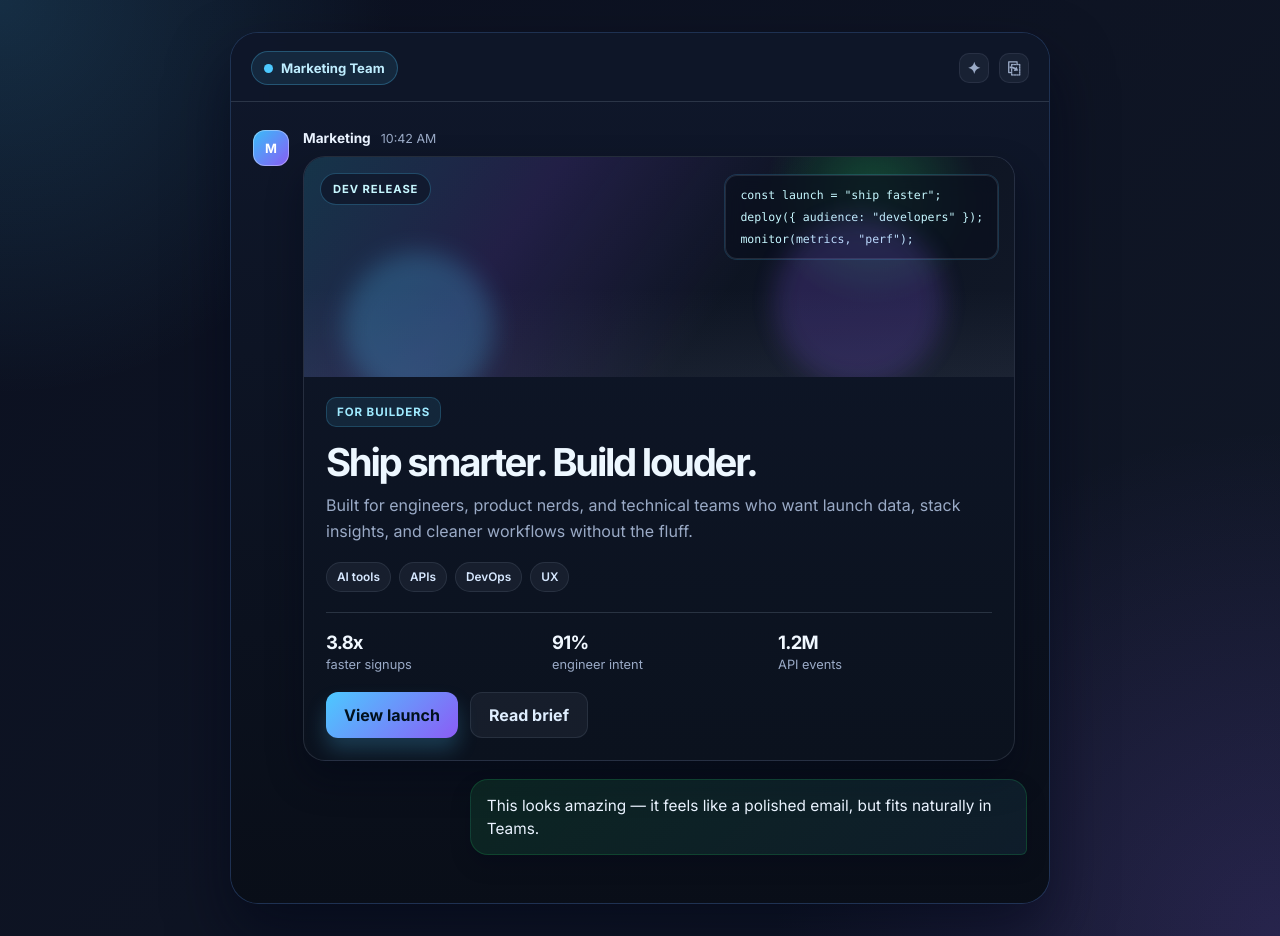
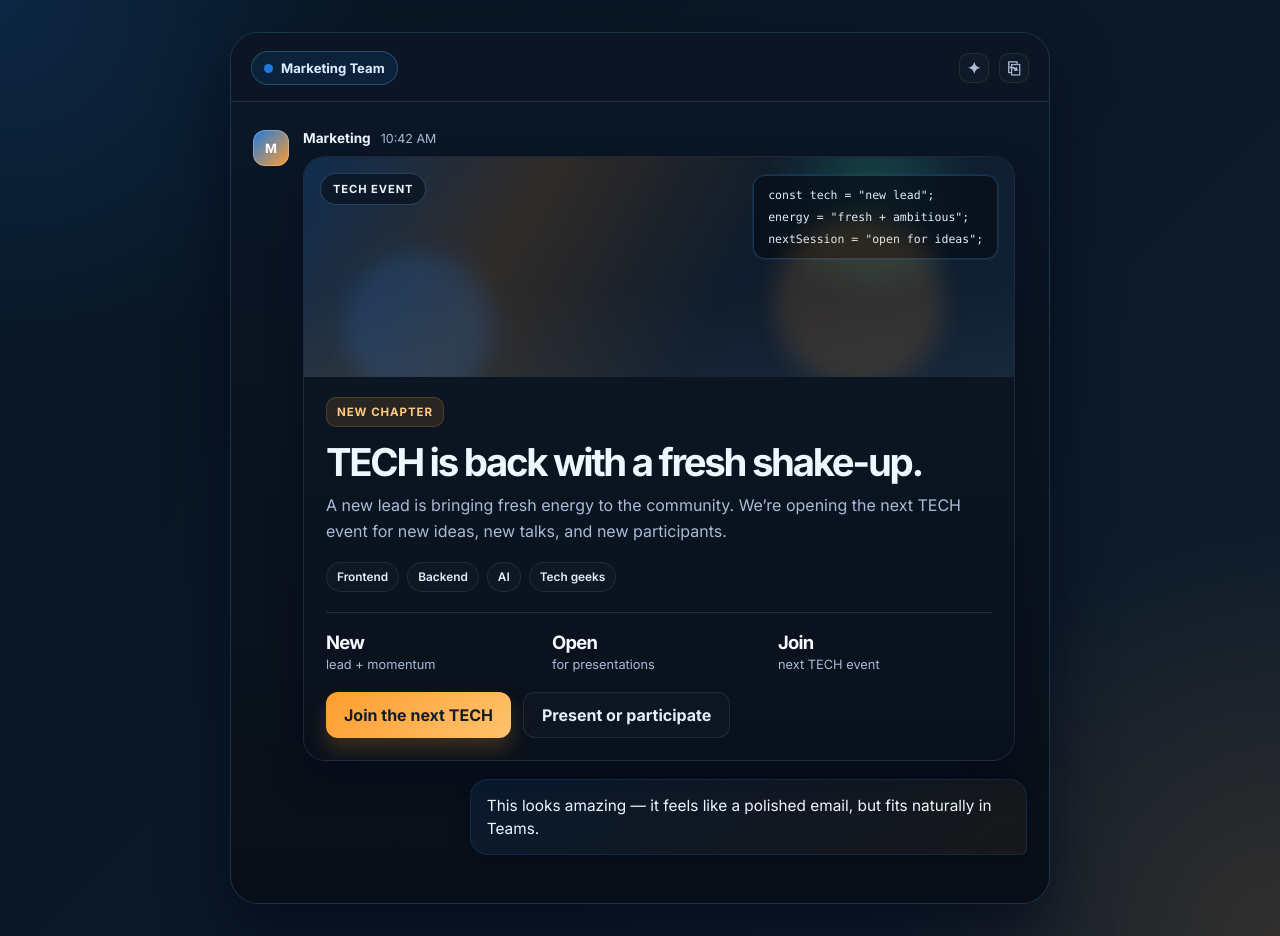
Before and after one commit to TyponUX/Tech-Talk, a plain HTML site: page index.html in a window 1280 px wide. Drawn offline with Linux system fonts and the light colour scheme.

Commit message:
Update TECH event announcement prototype

```diff
--- a/index.html
+++ b/index.html
@@ -34,48 +34,48 @@
 
               <div class="campaign-card">
                 <div class="campaign-hero">
-                  <div class="hero-badge">dev release</div>
+                  <div class="hero-badge">TECH event</div>
                   <div class="code-overlay">
-                    <span class="code-line">const launch = "ship faster";</span>
-                    <span class="code-line">deploy({ audience: "developers" });</span>
-                    <span class="code-line">monitor(metrics, "perf");</span>
+                    <span class="code-line">const tech = "new lead";</span>
+                    <span class="code-line">energy = "fresh + ambitious";</span>
+                    <span class="code-line">nextSession = "open for ideas";</span>
                   </div>
                   <div class="glow-orb orb-one"></div>
                   <div class="glow-orb orb-two"></div>
                 </div>
 
                 <div class="campaign-body">
-                  <div class="eyebrow">for builders</div>
-                  <h1>Ship smarter. Build louder.</h1>
+                  <div class="eyebrow">new chapter</div>
+                  <h1>TECH is back with a fresh shake-up.</h1>
                   <p>
-                    Built for engineers, product nerds, and technical teams who want launch data, stack insights, and cleaner workflows without the fluff.
+                    A new lead is bringing fresh energy to the community. We’re opening the next TECH event for new ideas, new talks, and new participants.
                   </p>
 
                   <div class="tag-row">
-                    <span>AI tools</span>
-                    <span>APIs</span>
-                    <span>DevOps</span>
-                    <span>UX</span>
+                    <span>Frontend</span>
+                    <span>Backend</span>
+                    <span>AI</span>
+                    <span>Tech geeks</span>
                   </div>
 
                   <div class="stats-row">
                     <div>
-                      <strong>3.8x</strong>
-                      <span>faster signups</span>
+                      <strong>New</strong>
+                      <span>lead + momentum</span>
                     </div>
                     <div>
-                      <strong>91%</strong>
-                      <span>engineer intent</span>
+                      <strong>Open</strong>
+                      <span>for presentations</span>
                     </div>
                     <div>
-                      <strong>1.2M</strong>
-                      <span>API events</span>
+                      <strong>Join</strong>
+                      <span>next TECH event</span>
                     </div>
                   </div>
 
                   <div class="cta-row">
-                    <button class="primary">View launch</button>
-                    <button class="secondary">Read brief</button>
+                    <button class="primary">Join the next TECH</button>
+                    <button class="secondary">Present or participate</button>
                   </div>
                 </div>
               </div>
--- a/styles.css
+++ b/styles.css
@@ -1,18 +1,19 @@
 :root {
-  --bg-1: #0b1020;
-  --bg-2: #111827;
-  --panel: #101827;
-  --panel-alt: #0d1527;
-  --chat: #0b1220;
-  --line: rgba(148, 163, 184, 0.22);
-  --text: #eaf3ff;
-  --muted: #9aaac6;
-  --blue: #4cc9ff;
-  --cyan: #6ee7ff;
-  --purple: #8b5cf6;
-  --green: #22c55e;
-  --orange: #ffb454;
-  --shadow: 0 30px 60px rgba(2, 6, 23, 0.55);
+  --bg-1: #081522;
+  --bg-2: #0f1d2d;
+  --panel: #0b1727;
+  --panel-alt: #112236;
+  --chat: #0a1422;
+  --line: rgba(148, 163, 184, 0.18);
+  --text: #edf5ff;
+  --muted: #a9bbd5;
+  --blue: #1f7ae0;
+  --blue-soft: #69c5ff;
+  --orange: #ff9d2f;
+  --orange-soft: #ffc36d;
+  --purple: #5a7bff;
+  --green: #32d29a;
+  --shadow: 0 30px 60px rgba(2, 6, 23, 0.58);
 }
 
 * {
@@ -26,8 +27,8 @@ body {
   place-items: center;
   font-family: "Inter", sans-serif;
   background:
-    radial-gradient(circle at top left, rgba(76, 201, 255, 0.16), transparent 25%),
-    radial-gradient(circle at bottom right, rgba(139, 92, 246, 0.18), transparent 32%),
+    radial-gradient(circle at top left, rgba(31, 122, 224, 0.18), transparent 24%),
+    radial-gradient(circle at bottom right, rgba(255, 157, 47, 0.14), transparent 26%),
     linear-gradient(135deg, var(--bg-1), var(--bg-2));
   color: var(--text);
 }
@@ -40,9 +41,9 @@ body {
 .teams-window {
   width: min(100%, 820px);
   margin: 0 auto;
-  background: rgba(15, 23, 42, 0.82);
+  background: rgba(10, 20, 34, 0.86);
   backdrop-filter: blur(20px);
-  border: 1px solid rgba(96, 165, 250, 0.2);
+  border: 1px solid rgba(105, 197, 255, 0.18);
   border-radius: 28px;
   box-shadow: var(--shadow);
   overflow: hidden;
@@ -54,16 +55,16 @@ body {
   justify-content: space-between;
   padding: 18px 20px 16px;
   border-bottom: 1px solid var(--line);
-  background: rgba(15, 23, 42, 0.9);
+  background: rgba(12, 22, 36, 0.9);
 }
 
 .team-pill {
   display: inline-flex;
   align-items: center;
   gap: 8px;
-  background: rgba(76, 201, 255, 0.1);
-  border: 1px solid rgba(76, 201, 255, 0.28);
-  color: #bfeeff;
+  background: rgba(31, 122, 224, 0.12);
+  border: 1px solid rgba(105, 197, 255, 0.25);
+  color: #d8efff;
   font-weight: 700;
   font-size: 0.82rem;
   padding: 8px 12px;
@@ -91,13 +92,13 @@ body {
   display: grid;
   place-items: center;
   border-radius: 10px;
-  background: rgba(148, 163, 184, 0.08);
-  border: 1px solid rgba(148, 163, 184, 0.12);
+  background: rgba(255, 255, 255, 0.02);
+  border: 1px solid rgba(255, 255, 255, 0.08);
   font-weight: 700;
 }
 
 .chat-thread {
-  background: linear-gradient(180deg, rgba(15, 23, 42, 0.92), rgba(9, 14, 24, 0.98));
+  background: linear-gradient(180deg, rgba(11, 23, 39, 0.94), rgba(8, 15, 24, 1));
   padding: 28px 22px 30px;
 }
 
@@ -121,8 +122,8 @@ body {
   color: white;
   font-weight: 700;
   font-size: 0.8rem;
-  background: linear-gradient(135deg, #38bdf8, #8b5cf6);
-  box-shadow: inset 0 0 0 1px rgba(255,255,255,0.35);
+  background: linear-gradient(135deg, var(--blue), var(--orange));
+  box-shadow: inset 0 0 0 1px rgba(255,255,255,0.25);
 }
 
 .message-content {
@@ -144,18 +145,18 @@ body {
 }
 
 .campaign-card {
-  background: linear-gradient(180deg, rgba(15, 23, 42, 0.98), rgba(11, 18, 30, 1));
+  background: linear-gradient(180deg, rgba(12, 24, 39, 1), rgba(9, 17, 28, 1));
   border-radius: 22px;
-  border: 1px solid rgba(148, 163, 184, 0.18);
+  border: 1px solid rgba(148, 163, 184, 0.15);
   overflow: hidden;
-  box-shadow: 0 18px 35px rgba(2, 6, 23, 0.45);
+  box-shadow: 0 18px 35px rgba(2, 6, 23, 0.46);
 }
 
 .campaign-hero {
   position: relative;
   height: 220px;
   overflow: hidden;
-  background: linear-gradient(135deg, rgba(8, 15, 28, 1), rgba(17, 24, 39, 1));
+  background: linear-gradient(135deg, rgba(10, 19, 32, 1), rgba(17, 34, 54, 1));
 }
 
 .campaign-hero::before {
@@ -163,9 +164,9 @@ body {
   position: absolute;
   inset: 0;
   background:
-    linear-gradient(125deg, rgba(76, 201, 255, 0.2), rgba(139, 92, 246, 0.18), transparent 60%),
-    radial-gradient(circle at 80% 18%, rgba(34, 197, 94, 0.3), transparent 18%),
-    linear-gradient(transparent 0 60%, rgba(148, 163, 184, 0.08));
+    linear-gradient(120deg, rgba(31, 122, 224, 0.25), rgba(255, 157, 47, 0.15), transparent 60%),
+    radial-gradient(circle at 80% 18%, rgba(50, 210, 154, 0.24), transparent 18%),
+    linear-gradient(transparent 0 60%, rgba(255,255,255,0.03));
 }
 
 .code-overlay {
@@ -176,16 +177,16 @@ body {
   gap: 8px;
   padding: 12px 14px;
   border-radius: 12px;
-  background: rgba(11, 16, 30, 0.72);
-  border: 1px solid rgba(148, 163, 184, 0.18);
-  box-shadow: 0 0 0 1px rgba(76, 201, 255, 0.18);
+  background: rgba(7, 14, 24, 0.76);
+  border: 1px solid rgba(105, 197, 255, 0.2);
+  box-shadow: 0 0 0 1px rgba(31, 122, 224, 0.15);
   backdrop-filter: blur(10px);
 }
 
 .code-line {
   font-family: "SFMono-Regular", Consolas, "Liberation Mono", monospace;
   font-size: 0.72rem;
-  color: #c7f8ff;
+  color: #dfeeff;
   white-space: nowrap;
 }
 
@@ -193,13 +194,13 @@ body {
   position: absolute;
   border-radius: 50%;
   filter: blur(12px);
-  opacity: 0.85;
+  opacity: 0.8;
 }
 
 .orb-one {
   width: 150px;
   height: 150px;
-  background: rgba(76, 201, 255, 0.28);
+  background: rgba(31, 122, 224, 0.26);
   left: 40px;
   bottom: -25px;
 }
@@ -207,7 +208,7 @@ body {
 .orb-two {
   width: 170px;
   height: 170px;
-  background: rgba(139, 92, 246, 0.24);
+  background: rgba(255, 157, 47, 0.18);
   right: 70px;
   bottom: -10px;
 }
@@ -219,9 +220,9 @@ body {
   z-index: 2;
   padding: 8px 12px;
   border-radius: 999px;
-  background: rgba(15, 23, 42, 0.8);
-  border: 1px solid rgba(76, 201, 255, 0.28);
-  color: #c7f7ff;
+  background: rgba(10, 20, 34, 0.8);
+  border: 1px solid rgba(105, 197, 255, 0.24);
+  color: #ebf6ff;
   font-size: 0.7rem;
   font-weight: 700;
   letter-spacing: 0.08em;
@@ -234,9 +235,9 @@ body {
 
 .eyebrow {
   display: inline-block;
-  background: rgba(76, 201, 255, 0.1);
-  border: 1px solid rgba(76, 201, 255, 0.2);
-  color: #9feaff;
+  background: rgba(255, 157, 47, 0.12);
+  border: 1px solid rgba(255, 157, 47, 0.2);
+  color: #ffca81;
   font-size: 0.72rem;
   font-weight: 700;
   letter-spacing: 0.08em;
@@ -270,9 +271,9 @@ body {
 .tag-row span {
   padding: 7px 10px;
   border-radius: 999px;
-  background: rgba(148, 163, 184, 0.08);
+  background: rgba(255, 255, 255, 0.02);
   border: 1px solid rgba(148, 163, 184, 0.14);
-  color: #d7e8ff;
+  color: #dfeeff;
   font-size: 0.74rem;
   font-weight: 600;
 }
@@ -295,7 +296,7 @@ body {
 .stats-row strong {
   font-size: 1.15rem;
   letter-spacing: -0.04em;
-  color: #f1f8ff;
+  color: #f4faff;
 }
 
 .stats-row span {
@@ -325,15 +326,15 @@ button:hover {
 }
 
 .primary {
-  background: linear-gradient(135deg, var(--blue), var(--purple));
-  color: #01111d;
-  box-shadow: 0 12px 20px rgba(76, 201, 255, 0.22);
+  background: linear-gradient(135deg, var(--orange), var(--orange-soft));
+  color: #131d29;
+  box-shadow: 0 12px 20px rgba(255, 157, 47, 0.2);
 }
 
 .secondary {
-  background: rgba(148, 163, 184, 0.08);
+  background: rgba(255, 255, 255, 0.02);
   border: 1px solid rgba(148, 163, 184, 0.14);
-  color: #dfeeff;
+  color: #e2efff;
 }
 
 .message.outgoing .message-content.inline {
@@ -342,14 +343,14 @@ button:hover {
 
 .bubble {
   display: inline-block;
-  background: linear-gradient(135deg, rgba(34, 197, 94, 0.12), rgba(76, 201, 255, 0.08));
+  background: linear-gradient(135deg, rgba(31, 122, 224, 0.1), rgba(255, 157, 47, 0.06));
   color: var(--text);
-  border: 1px solid rgba(34, 197, 94, 0.2);
+  border: 1px solid rgba(31, 122, 224, 0.18);
   border-radius: 18px 18px 6px 18px;
   padding: 14px 16px;
   font-size: 0.96rem;
   line-height: 1.5;
-  box-shadow: 0 10px 20px rgba(2, 6, 23, 0.24);
+  box-shadow: 0 10px 20px rgba(2, 6, 23, 0.2);
 }
 
 @media (max-width: 700px) {
```
